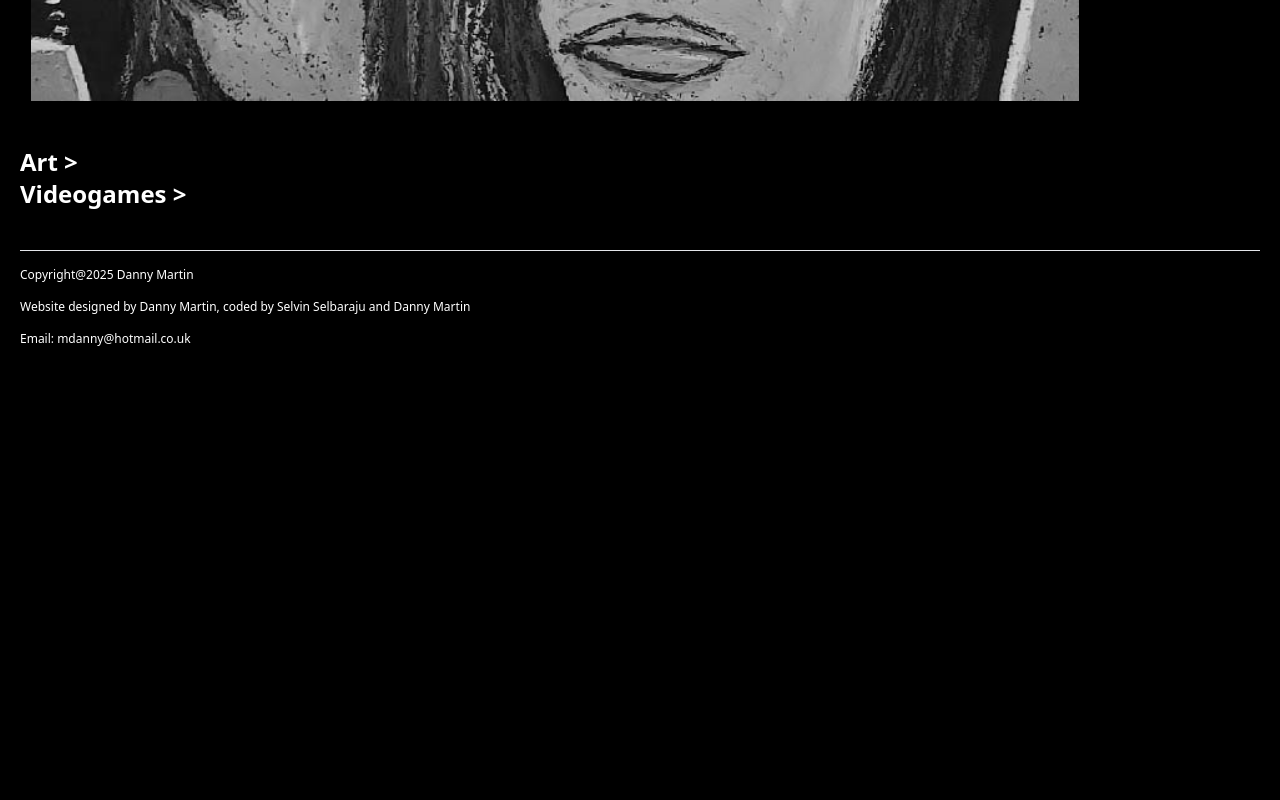
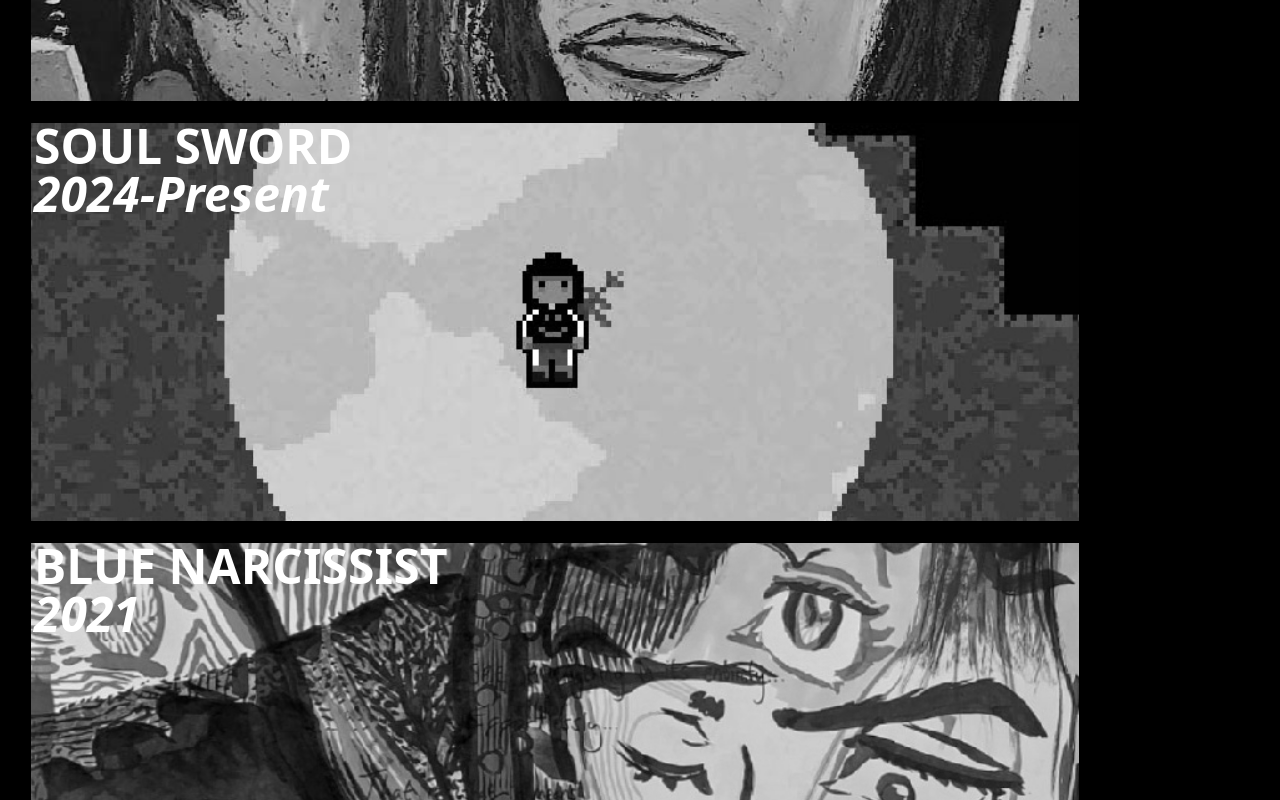
Before and after one commit to nany-d/nany-d.github.io, a Next.js app: page / in a window 1280 px wide. Shown: the part 1140-1940 px from the top of the page. Before the commit the page ends 1503 px from the top, so only its background shows below. Built offline with nearby package versions, Linux system fonts and the light colour scheme.

Commit message:
soul reintegrated

```diff
--- a/app/images.json
+++ b/app/images.json
@@ -58,7 +58,9 @@
         }
     ],
     "headlines": [
-        { "imgPath": "art-pages/The erosion of intimacy headline.jpg", "name": "OIL PASTELS", "year": "2024-2025", "collectionHref": "/oilpastels"}
+        { "imgPath": "art-pages/The erosion of intimacy headline.jpg", "name": "OIL PASTELS", "year": "2024-2025", "collectionHref": "/oilpastels"},
+        { "imgPath": "art-pages/soul_sword headline.jpg", "name": "SOUL SWORD", "year": "2024-Present", "collectionHref": "/soulsword"},
+        { "imgPath": "art-pages/waves headline.jpg", "name": "BLUE NARCISSIST", "year": "2021", "collectionHref": "/bluenarcissist"}
     ],
     "art": [
         { "imgPath": "art-pages/The erosion of intimacy - digital invasion.jpg", "name": "Oil Pastels", "year": "2024-2025", "collectionHref": "/oilpastels"},
@@ -75,7 +77,8 @@
         { "imgPath": "art-pages/archive.jpg", "name": "ANCIENT VAULT", "year": "2016-2020", "collectionHref": "/archive"}
     ],
     "videogames": [
-        { "imgPath": "art-pages/puppeteer.jpg", "name": "The Puppeteer", "year": "2023", "collectionHref": "/puppeteer"}
+        { "imgPath": "art-pages/soul_sword.jpg", "name": "Soul Sword", "year": "In Progress 2024-Present", "collectionHref": "/soulsword"},
+        { "imgPath": "art-pages/puppeteer.jpg", "name": "The Puppeteer", "year": "Released 2023", "collectionHref": "/puppeteer"}
     ],
     "archive": [
         { "imgPath": "art-pages/fayte and tri stars.jpg", "name": "Vermillion", "year": "2020", "collectionHref": "/vermillion"},
--- a/app/soulsword/page.tsx
+++ b/app/soulsword/page.tsx
@@ -15,14 +15,14 @@ export default async function Page() {
                 <br/>
                     FEATURES: Procedurally generated dungeon maps, hidden lands within lands, MORE TBC
                 <br/>
-                    NOTE: Only works on PC
+                    NOTE: Use WASD to move. Movement only works on PC
                 <br/>
                 <br/>
                 <br/>
                 </p>
             </div>
             <div className="justify-items-center" >
-                <iframe id="" className={`border-black hover:border-[#777] border`} src="https://dannyhausmartin.com/soul_sword/index.html" name="" width="90%" height="540"></iframe>
+                <iframe id="" className={`border-black hover:border-[#777] border`} src="https://www.dannyhausmartin.com/soul_sword/index.html" name="" width="90%" height="540"></iframe>
             </div>
             <div>
                 <br/>
```
